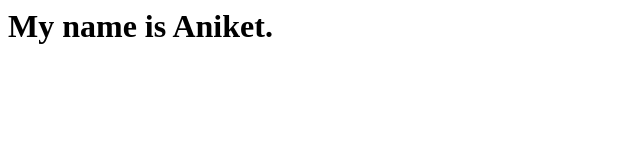
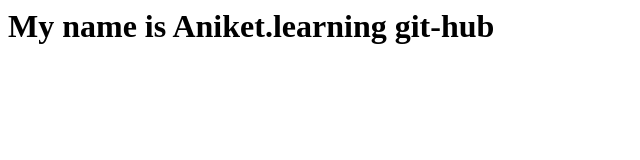
Before and after one commit to aniketwagh17/git-three, a plain HTML site: page index.html in a window 1280 px wide. Shown: the whole page, without its empty margins (0-640 px from the left). Drawn offline with Linux system fonts and the light colour scheme.

Commit message:
one line added

```diff
--- a/index.html
+++ b/index.html
@@ -3,6 +3,6 @@
         <title>Hiiiiii</title>
     </head>
     <body>
-        <h1>My name is Aniket.</h1>
+        <h1>My name is Aniket.learning git-hub</h1>
     </body>
 </html>
```
